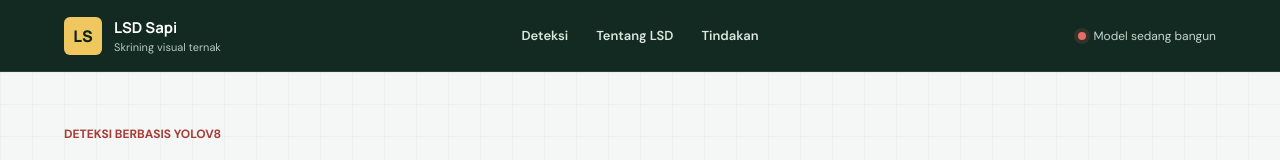
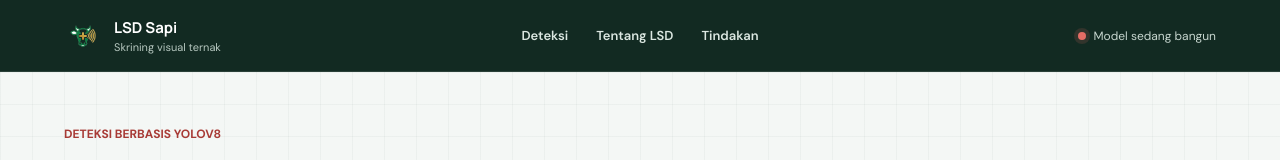
Before and after one commit to Kyp1277/Lsd_Sapi, a plain HTML site: page index.html in a window 1280 px wide. Shown: the top 160 px of the page. Drawn offline with nearby package versions, Linux system fonts and the light colour scheme; no server answers.

Commit message:
style: replace brand mark text with a professional logo icon

```diff
--- a/index.html
+++ b/index.html
@@ -22,7 +22,7 @@
   <body>
     <header class="topbar">
       <a class="brand" href="#deteksi" aria-label="LSD Sapi, kembali ke alat deteksi">
-        <span class="brand-mark" aria-hidden="true">LS</span>
+        <img class="brand-logo" src="assets/logo.png" alt="Logo LSD Sapi" aria-hidden="true" />
         <span>
           <strong>LSD Sapi</strong>
           <small>Skrining visual ternak</small>
--- a/styles.css
+++ b/styles.css
@@ -88,16 +88,10 @@ img {
   text-decoration: none;
 }
 
-.brand-mark {
+.brand-logo {
   width: 38px;
   height: 38px;
-  display: grid;
-  place-items: center;
-  color: var(--forest-950);
-  background: #f0c75e;
-  border-radius: 6px;
-  font-family: "Manrope", sans-serif;
-  font-weight: 800;
+  object-fit: contain;
 }
 
 .brand strong,
```
Also changed, not shown: assets/logo.png (added).
